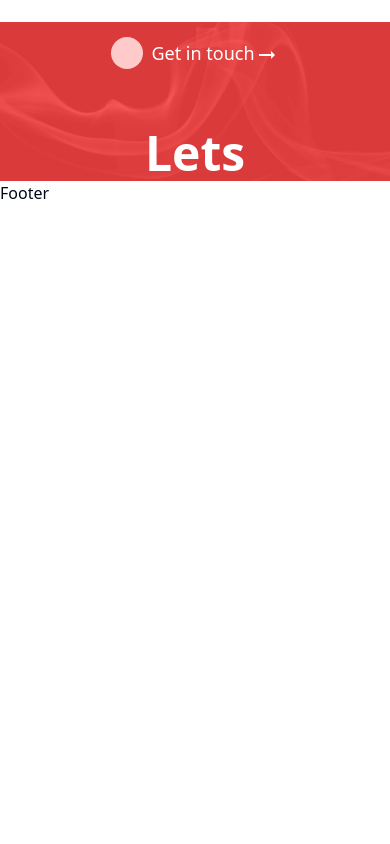
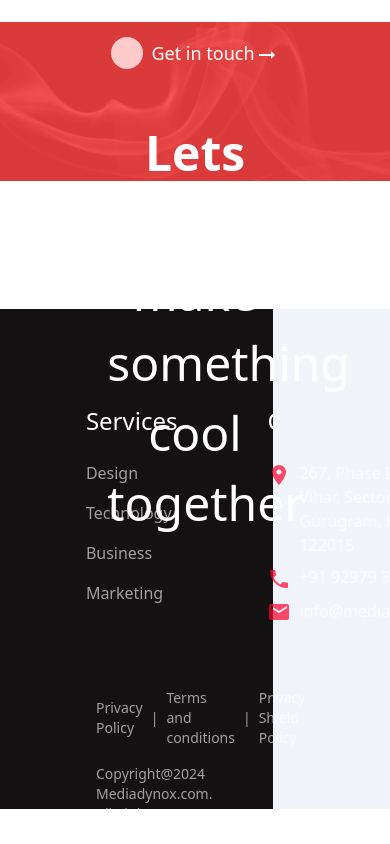
Before and after one commit to rkcoola792/media-dynox, a React (Vite) app: page / in a window 390 px wide. Shown: the part 7351-8195 px from the top of the page. Before the commit the page ends 7889 px from the top, so only its background shows below. Built offline with nearby package versions, Linux system fonts and the light colour scheme.

Commit message:
footer left completed

```diff
--- a/src/components/Footer.jsx
+++ b/src/components/Footer.jsx
@@ -1,11 +1,94 @@
 import React from 'react'
+import LocationOnIcon from "@mui/icons-material/LocationOn";
+import LocalPhoneIcon from "@mui/icons-material/LocalPhone";
+import EmailIcon from "@mui/icons-material/Email";
 
 const Footer = () => {
   return (
-    <div >
-      Footer
+    <div className="footer mt-32 h-[500px] flex ">
+      <div className="left bg-[#131111] w-[70%] ">
+        <div className="top flex gap-[90px] justify-center pt-24">
+          <div>
+            <h1 className="text-3xl font-semibold text-white mt-20">
+              MediaDynox<span className="font-bold text-mainred">.</span>
+            </h1>
+          </div>
+          <div className="services flex flex-col">
+            <h1 className="title text-white text-2xl mb-6">Services</h1>
+            <div className="services-elemets flex flex-col gap-4 text-white">
+              <h3 className="opacity-60 hover:opacity-100 cursor-pointer">
+                Design
+              </h3>
+              <h3 className="opacity-60 hover:opacity-100 cursor-pointer">
+                Technology
+              </h3>
+              <h3 className="opacity-60 hover:opacity-100 cursor-pointer">
+                Business
+              </h3>
+              <h3 className="opacity-60 hover:opacity-100 cursor-pointer">
+                Marketing
+              </h3>
+            </div>
+          </div>
+          <div className="contact flex flex-col w-[250px]">
+            <h1 className="text-white text-2xl mb-6">Contact</h1>
+            <div className="contact-elements flex flex-col gap-2">
+              <div className="address flex gap-2 ">
+                <div className="text-mainred opacity-70">
+                  <LocationOnIcon></LocationOnIcon>
+                </div>
+                <p className=" text-white opacity-60 hover:opacity-100">
+                  267, Phase IV, Udyog Vihar, Sector 18, Gurugram, Haryana
+                  122015
+                </p>
+              </div>
+
+              <div className="phone flex gap-2">
+                <div className="text-mainred opacity-70">
+                  <LocalPhoneIcon></LocalPhoneIcon>
+                </div>
+                <p className=" text-white opacity-60 hover:opacity-100">
+                  +91 92979 39393
+                </p>
+              </div>
+
+              <div className="email flex gap-2">
+                <div className="text-mainred opacity-70">
+                  <EmailIcon></EmailIcon>
+                </div>
+                <p className=" text-white opacity-60 hover:opacity-100">
+                  info@mediadynox.com
+                </p>
+              </div>
+            </div>
+          </div>
+        </div>
+        <div className="bottom px-24">
+          <div className="upper flex gap-2 mt-16 items-center">
+            <div className=" text-sm text-white opacity-60 hover:opacity-90 cursor-pointer">
+              Privacy Policy{" "}
+            </div>
+            <div className="text-sm text-white opacity-60 ">|</div>
+            <div className="text-sm text-white opacity-60 hover:opacity-90 cursor-pointer">
+              Terms and conditions{" "}
+            </div>
+            <div className="text-sm text-white opacity-60 ">|</div>
+            <div className=" text-sm text-white opacity-60 hover:opacity-90 cursor-pointer">
+              Privacy Shield Policy
+            </div>
+          </div>
+          <div className="lower mt-4">
+            <p className="text-sm text-white opacity-60">
+              Copyright@2024 Mediadynox.com. All Rights Reserved.
+            </p>
+          </div>
+        </div>
+      </div>
+      <div className="right w-[30%] bg-slate-100">
+
+      </div>
     </div>
-  )
+  );
 }
 
 export default Footer
```
